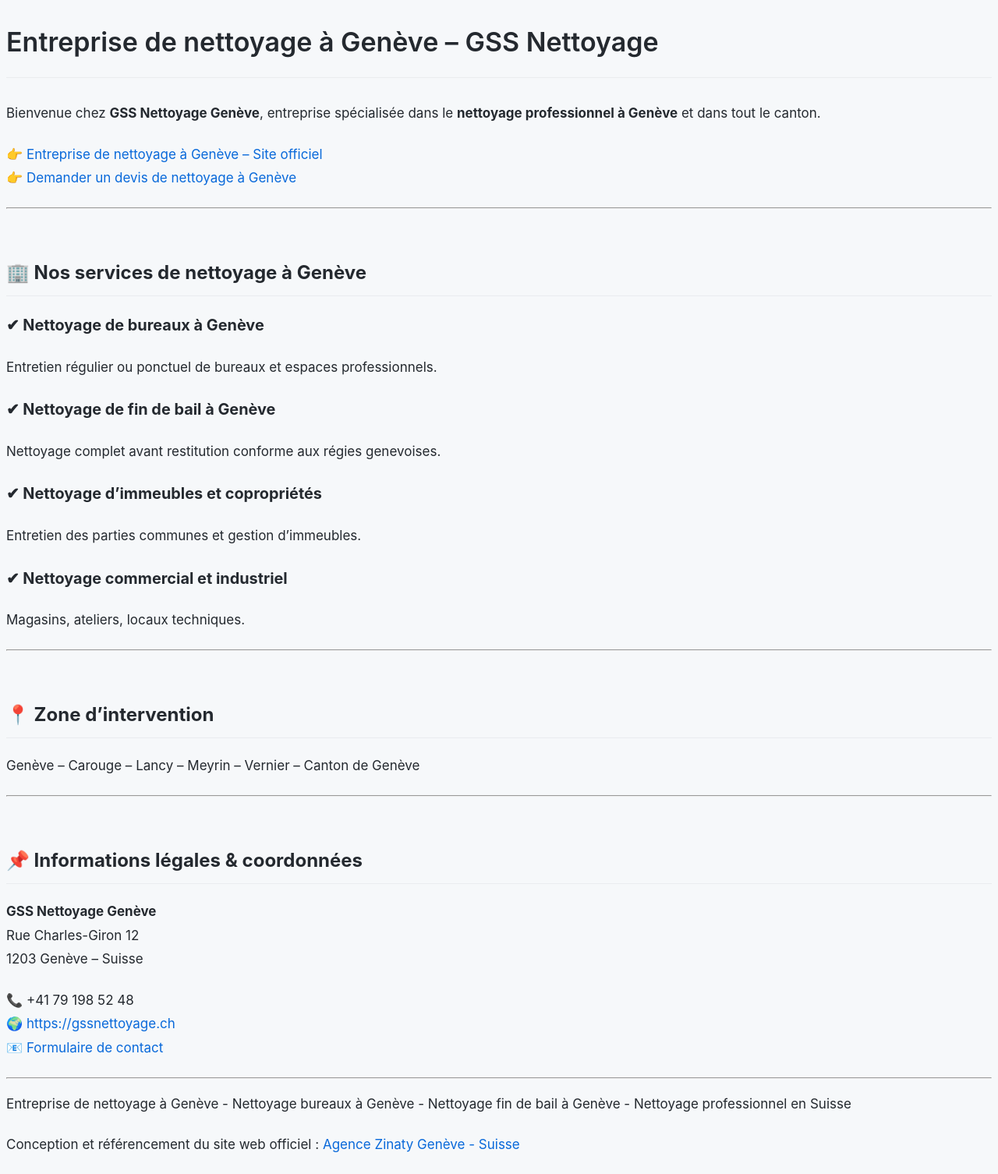
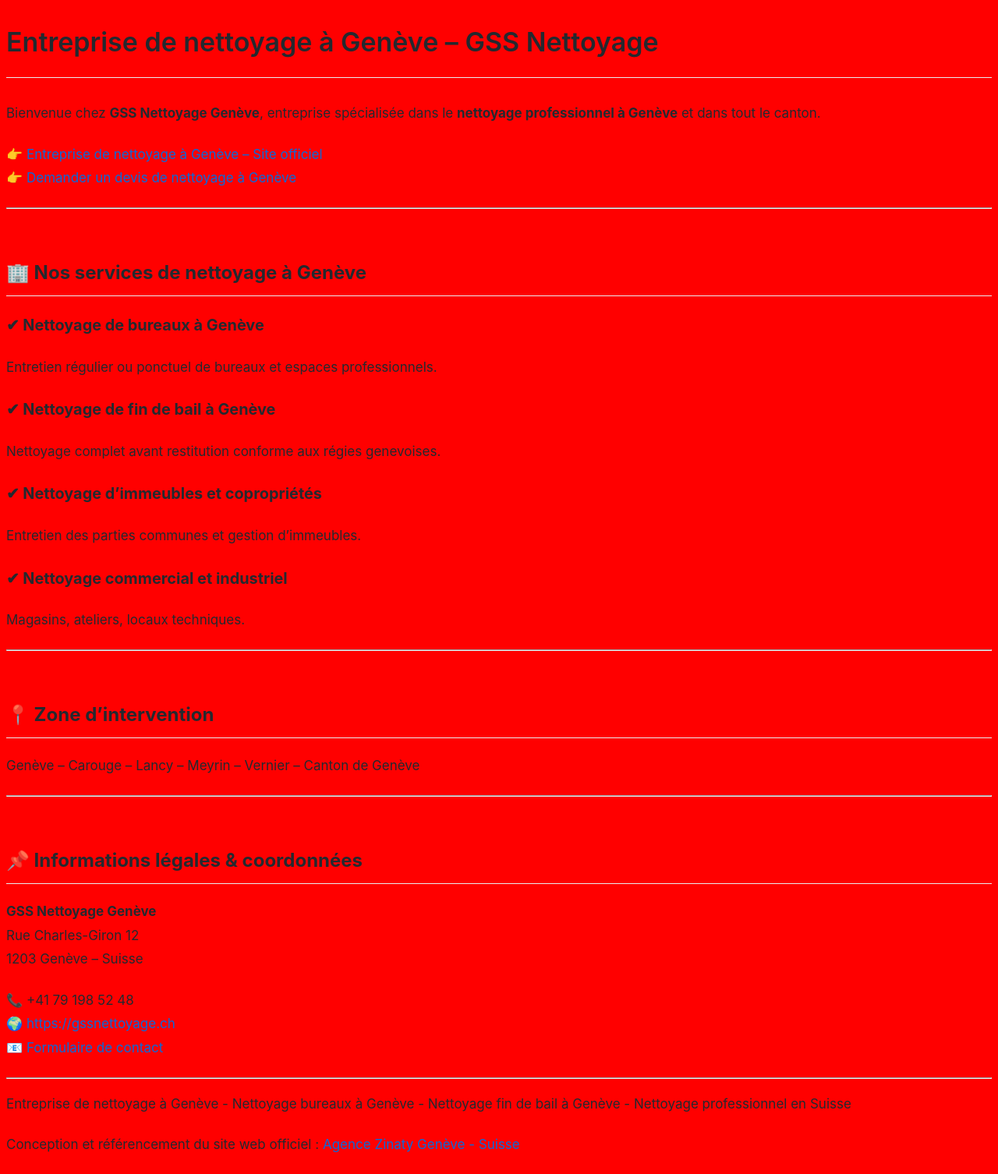
Before and after one commit to GSSnettoyage/gss_nettoyage_renovation_geneve_suisse, a Jekyll site: the page built from index.md, in a window 1280 px wide. Shown: the whole page at 78% size. Built offline with Jekyll 4.4.1, drawn with Linux system fonts in a browser that asks for light colours.

Commit message:
style.css

```diff
--- a/assets/css/style.css
+++ b/assets/css/style.css
@@ -1,9 +1,10 @@
+
 /* ================================
    FOND GLOBAL
 ================================ */
 
 body {
-  background-color: #f6f8fa;
+  background: red !important;
 }
 
 /* ================================
```
